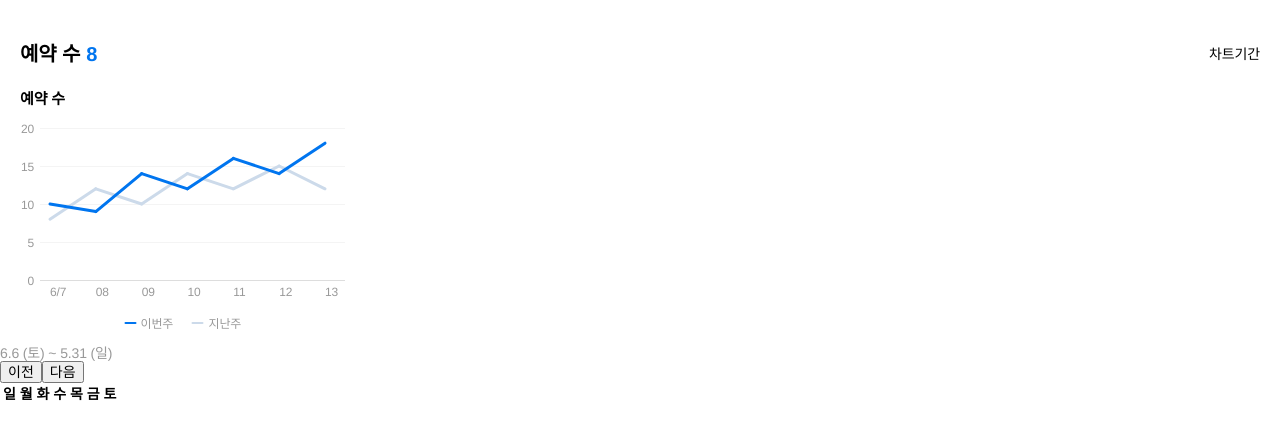
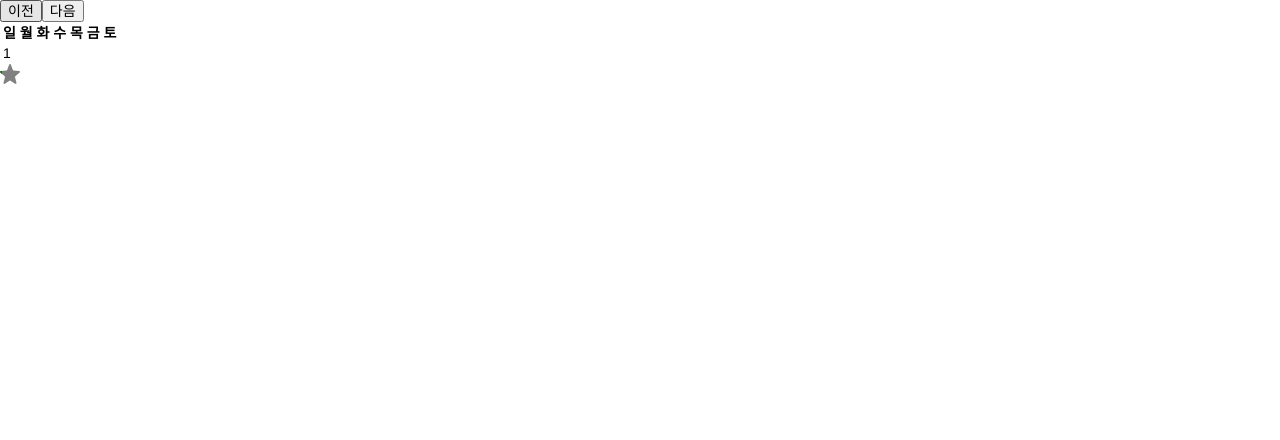
Before and after one commit to mujaen/react-query-apollo, a React app: page / in a window 1280 px wide. Shown: the top 440 px of the page. Built offline with nearby package versions, Linux system fonts and the light colour scheme.

Commit message:
feat: Calendar 타입 분기처리, 차트 데이터 삭제

```diff
--- a/src/components/Calendar/index.tsx
+++ b/src/components/Calendar/index.tsx
@@ -3,7 +3,6 @@ import {Calendarprops} from './types';
 import {getNextMonth, getPrevMonth} from 'utils/calendar';
 
 function Calendar({direction}: Calendarprops) {
-  const weekly = ['일', '월', '화', '수', '목', '금', '토'];
   const [yearMonth, setYearMonth] = useState({
     year: 2022,
     month: 1
@@ -36,10 +35,20 @@ function Calendar({direction}: Calendarprops) {
         : ''}
       <table>
         <thead>
-          {weekly.map((week) => (<th>{week}</th>))}
+          <tr>
+            <th>일</th>
+            <th>월</th>
+            <th>화</th>
+            <th>수</th>
+            <th>목</th>
+            <th>금</th>
+            <th>토</th>
+          </tr>
         </thead>
         <tbody>
-
+          <tr>
+            <td>1</td>
+          </tr>
         </tbody>
       </table>
     </>
--- a/src/components/Calendar/types.ts
+++ b/src/components/Calendar/types.ts
@@ -2,3 +2,8 @@ export interface Calendarprops {
     direction?: boolean;
     url?: string;
 }
+
+export interface YearMonth {
+    year: number;
+    month: number;
+}
--- a/src/pages/HomePage/index.tsx
+++ b/src/pages/HomePage/index.tsx
@@ -1,82 +1,32 @@
 import React from 'react';
-import LineChart from 'components/LineChart';
-import DisplayWeek from 'components/DisplayWeek';
 import Calendar from 'components/Calendar';
-import SectionTitle from 'components/Title/SectionTitle';
 
 const HomePage: React.FC = ({}) => {
-  const chartOption = {
-    width: 325,
-  }
-
-  const trends = [
-    {
-      date: '2020-06-13T00:00:00.000Z',
-      value: 18
-    },
-    {
-      date: '2020-06-12T00:00:00.000Z',
-      value: 14
-    },
-    {
-      date: '2020-06-11T00:00:00.000Z',
-      value: 16
-    },
-    {
-      date: '2020-06-10T00:00:00.000Z',
-      value: 12
-    },
-    {
-      date: '2020-06-09T00:00:00.000Z',
-      value: 14
-    },
-    {
-      date: '2020-06-08T00:00:00.000Z',
-      value: 9
-    },
-    {
-      date: '2020-06-07T00:00:00.000Z',
-      value: 10
-    },
-    {
-      date: '2020-06-06T00:00:00.000Z',
-      value: 12
-    },
-    {
-      date: '2020-06-05T00:00:00.000Z',
-      value: 15
-    },
-    {
-      date: '2020-06-04T00:00:00.000Z',
-      value: 12
-    },
-    {
-      date: '2020-06-03T00:00:00.000Z',
-      value: 14
-    },
-    {
-      date: '2020-06-02T00:00:00.000Z',
-      value: 10
-    },
-    {
-      date: '2020-06-01T00:00:00.000Z',
-      value: 12
-    },
-    {
-      date: '2020-05-31T00:00:00.000Z',
-      value: 8
-    },
-  ]
-
 
   return (
     <>
-      <SectionTitle title="예약 수" count="8">
-        차트기간
-      </SectionTitle>
-      <LineChart data={trends} options={chartOption} title="예약 수" />
-      <DisplayWeek data={trends} />
-      <Calendar direction={true} />
+      <Calendar direction={true}/>
+      <svg
+        width="20"
+        height="20"
+        viewBox="0 0 20 20"
+        fill="none"
+        xmlns="http://www.w3.org/2000/svg"
+      >
+        <path
+          d="m15.366 12.313 4.314-3.728c.61-.53.295-1.566-.505-1.61l-5.555-.353a.876.876 0 0 1-.758-.573L10.821.579a.856.856 0 0 0-1.62 0L7.158 6.027a.876.876 0 0 1-.758.573l-5.576.353c-.8.044-1.116 1.08-.505 1.61l4.314 3.706c.252.22.379.595.294.926l-1.41 5.668c-.189.794.632 1.434 1.305.993l4.693-3.154a.794.794 0 0 1 .926 0l4.714 3.154c.673.44 1.494-.199 1.304-.993l-1.41-5.646a.93.93 0 0 1 .316-.904Z"
+          fill="gray"
+        />
+        <mask id="a" maskUnits="userSpaceOnUse" x="0" y="0" width="20" height="20">
+          <path
+            d="m15.366 12.313 4.314-3.728c.61-.53.295-1.566-.505-1.61l-5.555-.353a.876.876 0 0 1-.758-.573L10.821.579a.856.856 0 0 0-1.62 0L7.158 6.027a.876.876 0 0 1-.758.573l-5.576.353c-.8.044-1.116 1.08-.505 1.61l4.314 3.706c.252.22.379.595.294.926l-1.41 5.668c-.189.794.632 1.434 1.305.993l4.693-3.154a.794.794 0 0 1 .926 0l4.714 3.154c.673.44 1.494-.199 1.304-.993l-1.41-5.646a.93.93 0 0 1 .316-.904Z"
+            fill="white"
+          />
+        </mask>
+        <g mask="url(#a)">
+          <path fill="green" d="M0 0h2v20H0z" />
+        </g>
+      </svg>
     </>
   );
 };
--- a/src/utils/calendar.ts
+++ b/src/utils/calendar.ts
@@ -1,7 +1,4 @@
-interface YearMonth {
-  year: number;
-  month: number;
-}
+import { YearMonth } from 'components/Calendar/types';
 
 export const getNextMonth = (yearMonth: YearMonth): YearMonth => {
   return {
```
Also changed, not shown: src/components/Calendar/constants.ts (added).
